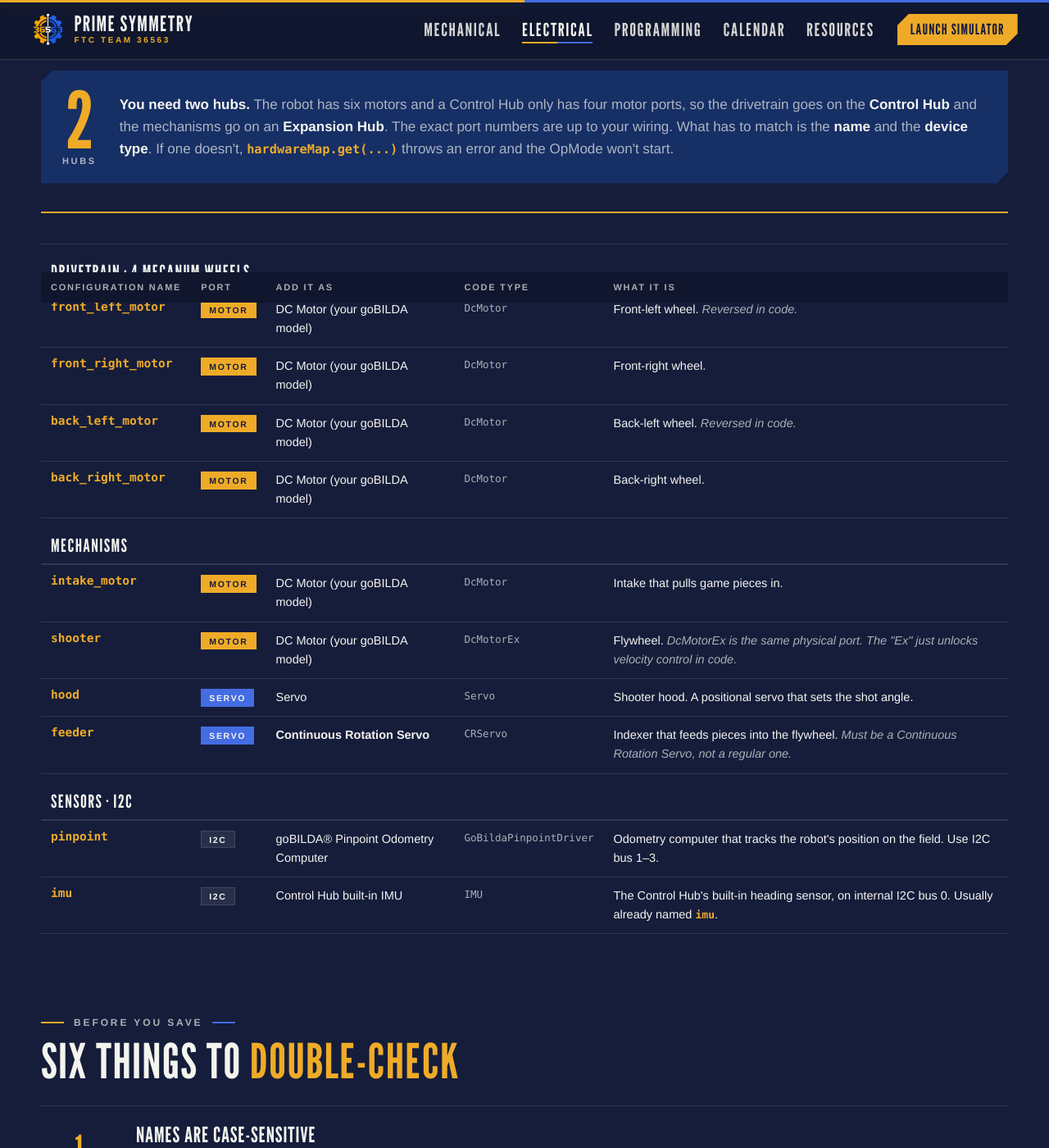
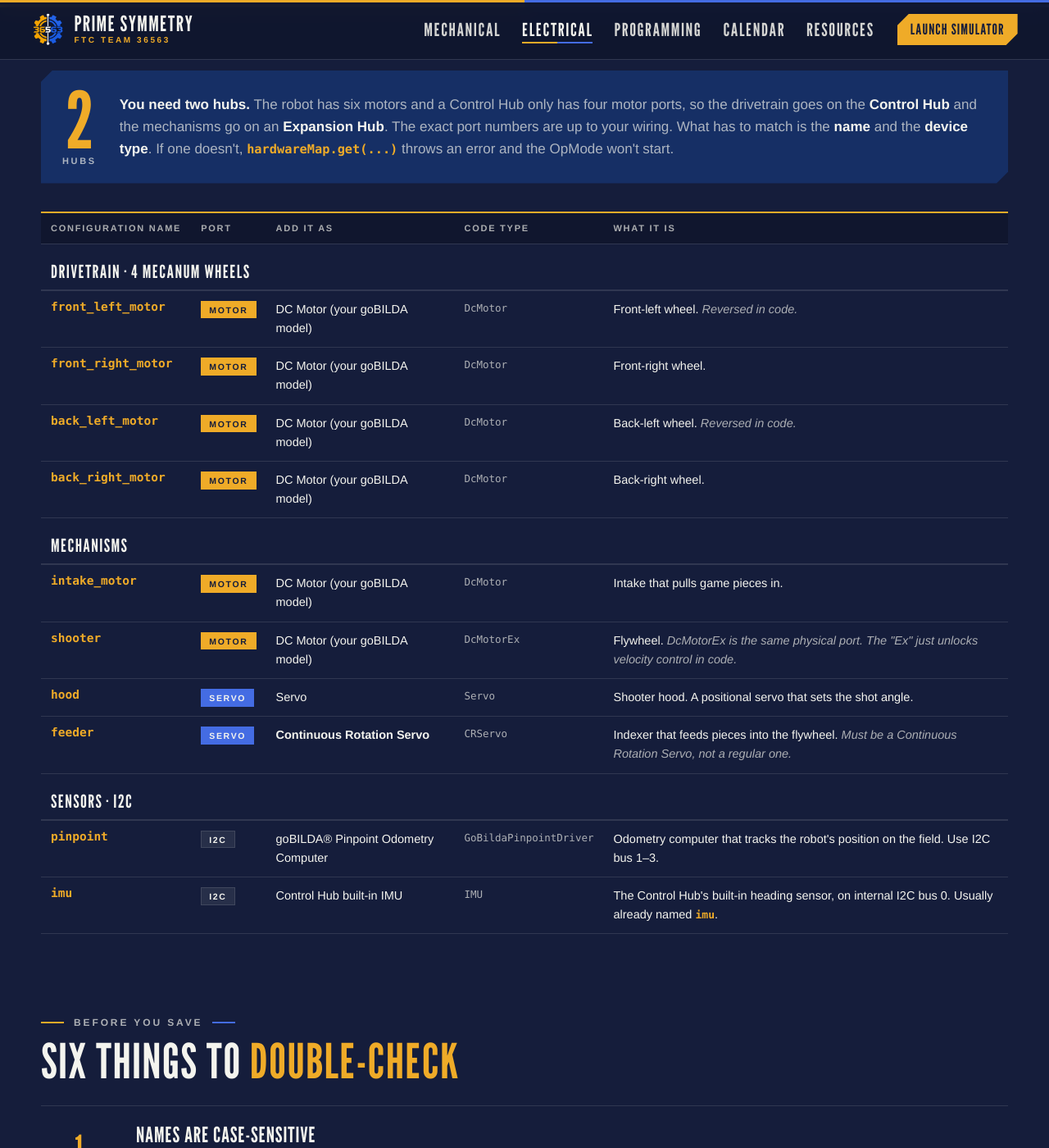
Before and after one commit to boltonftc/boltonftc.github.io, a Jekyll site: the page built from electrical/robot-config/index.html, in a window 1280 px wide and 1400 px high, scrolled down 541 px. Shown: the whole window at 82% size. Built offline with Jekyll 4.4.1, drawn with Linux system fonts in a browser that asks for light colours.

Commit message:
Data tables: sticky headers use top:0 (relative to the scrolling .dtable-wrap) so they no longer overlap the first rows

```diff
--- a/assets/css/site.css
+++ b/assets/css/site.css
@@ -287,7 +287,8 @@
 .dtable-wrap { overflow-x: auto; border-top: 2px solid var(--gold); }
 .dtable { width: 100%; border-collapse: collapse; font-size: 14.5px; }
 .dtable th {
-  position: sticky; top: var(--nav-h); z-index: 1; padding: 12px 12px; text-align: left; white-space: nowrap;
+  /* top is relative to .dtable-wrap (its overflow makes it the scroll container), not the page */
+  position: sticky; top: 0; z-index: 1; padding: 12px 12px; text-align: left; white-space: nowrap;
   background: var(--ink-2); color: var(--muted); font: 700 11px/1.2 var(--body); letter-spacing: .16em; text-transform: uppercase;
   border-bottom: 1px solid var(--line);
 }
```
